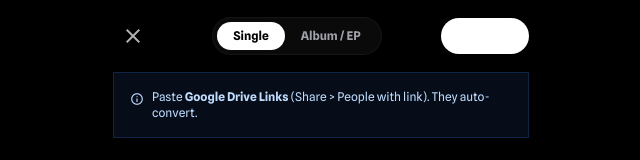
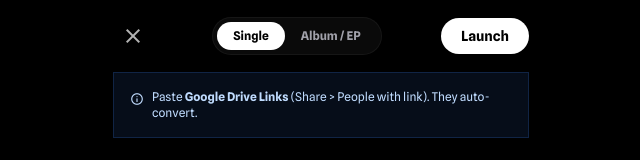
Before and after one commit to P34KPK/beta-beat-app, a React (Vite) app: page /artist-ab-setup in a window 1280 px wide. Shown: the top 160 px of the page, without its empty margins (319-959 px from the left). Built offline with nearby package versions, Linux system fonts and the light colour scheme.

Commit message:
Fix Launch button text color to black

```diff
--- a/src/pages/ArtistABSetup.jsx
+++ b/src/pages/ArtistABSetup.jsx
@@ -128,7 +128,7 @@
                 </div>
                 <button
                     onClick={handleLaunch}
-                    className="bg-primary hover:bg-primary/90 text-white text-sm font-bold px-5 py-2 rounded-full transition-transform active:scale-95">
+                    className="bg-primary hover:bg-primary/90 text-black text-sm font-bold px-5 py-2 rounded-full transition-transform active:scale-95">
                     Launch
                 </button>
             </header>
```
